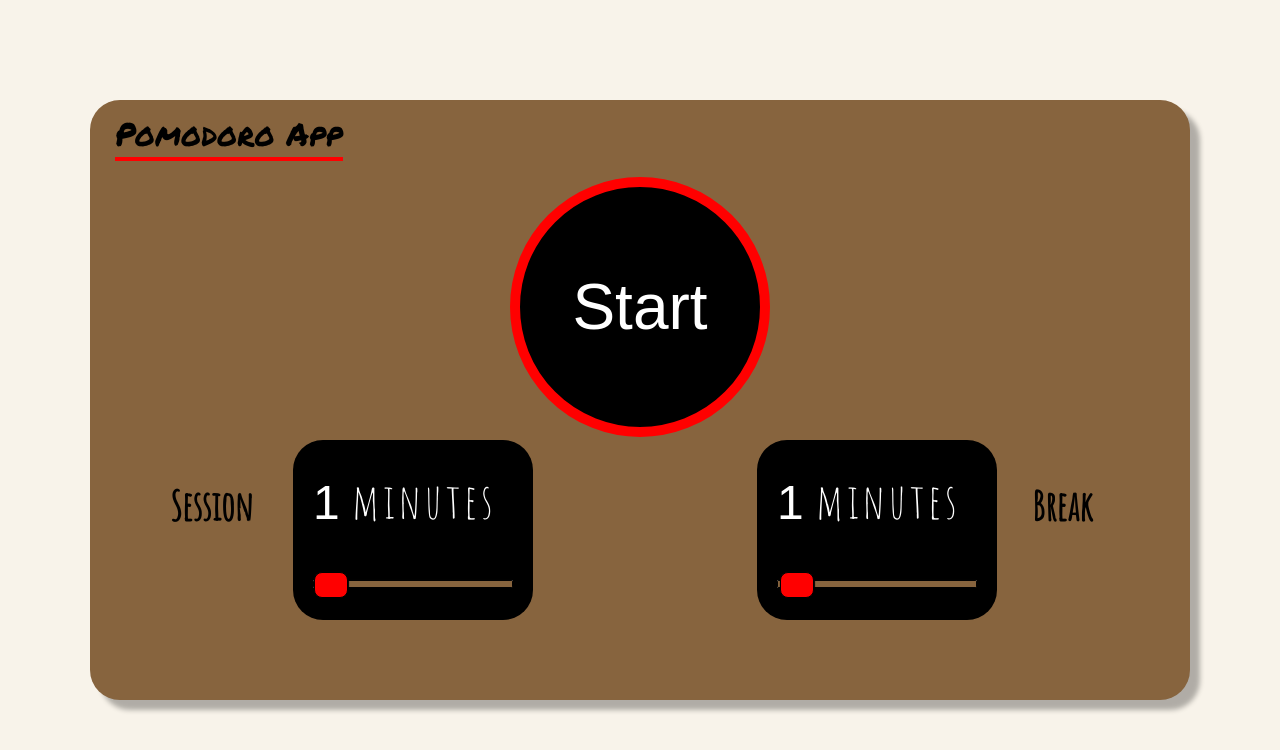
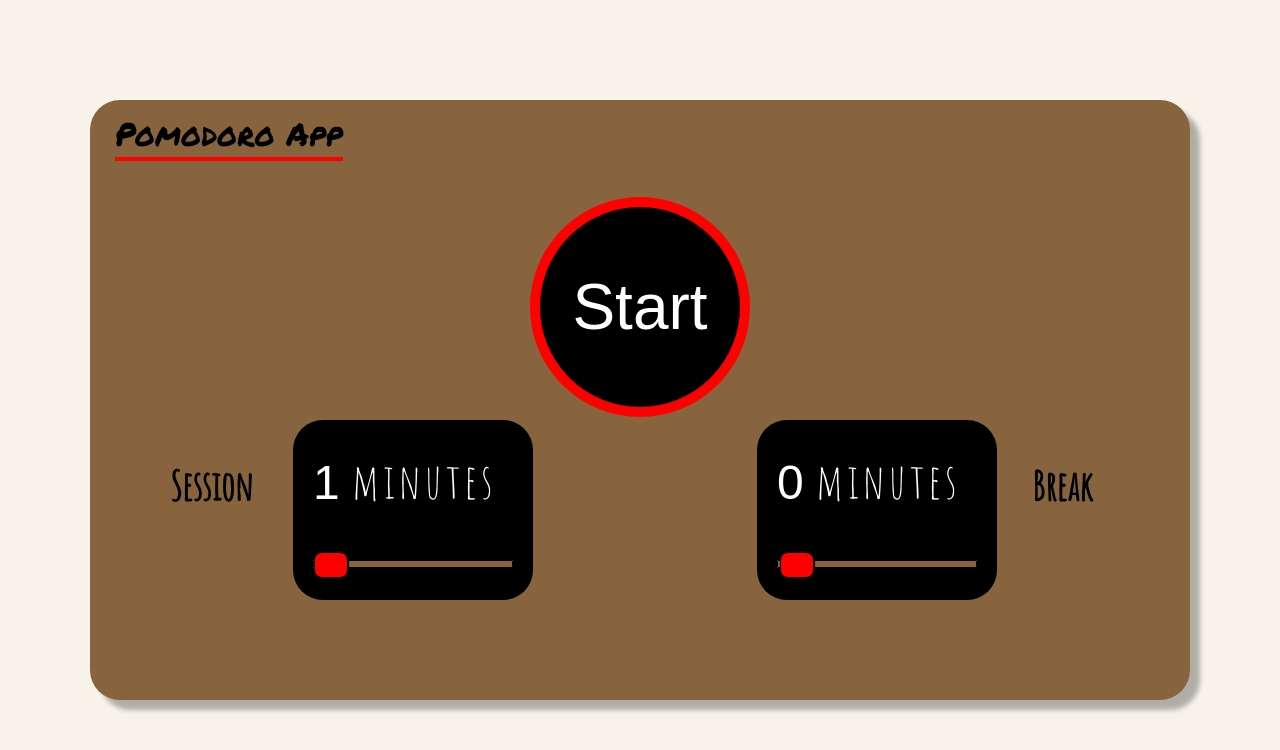
Before and after one commit to obpFin/Pomodoro-app, a React (Create React App) app: page / in a window 1280 px wide. Shown: the top 750 px of the page. Built offline with nearby package versions, Linux system fonts and the light colour scheme.

Commit message:
timer styling

```diff
--- a/src/App.js
+++ b/src/App.js
@@ -11,7 +11,7 @@ class App extends React.Component {
 
     this.state = {
       session:1,
-      break:1,
+      break:0,
       showTimer:false
     }
   }
--- a/src/index.css
+++ b/src/index.css
@@ -45,7 +45,6 @@ span {
     width: 200px;
     height: 200px;
     background-color:black;
-    padding: 20px;
     display:block;
     border-radius: 60%;
     border:10px solid #f00;
```
